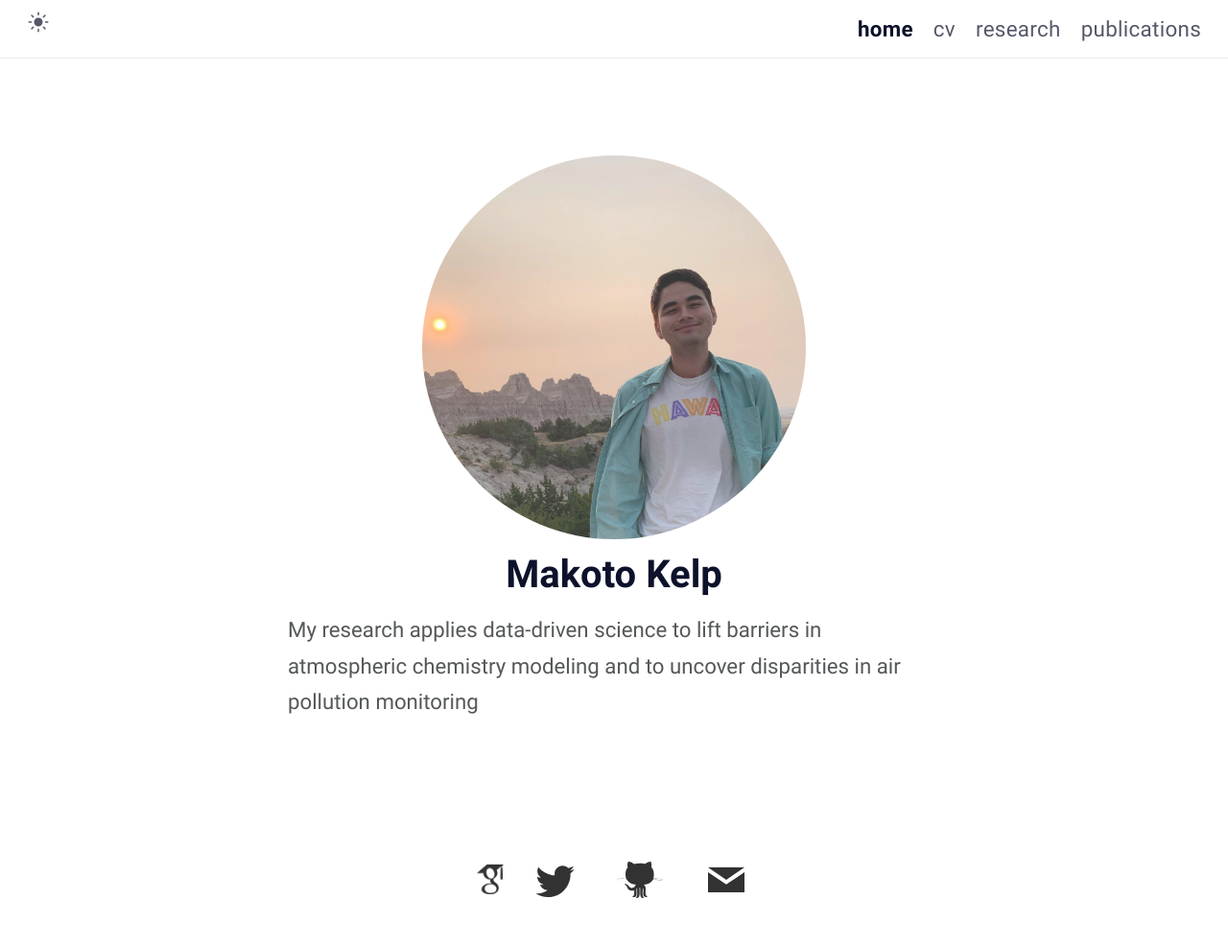
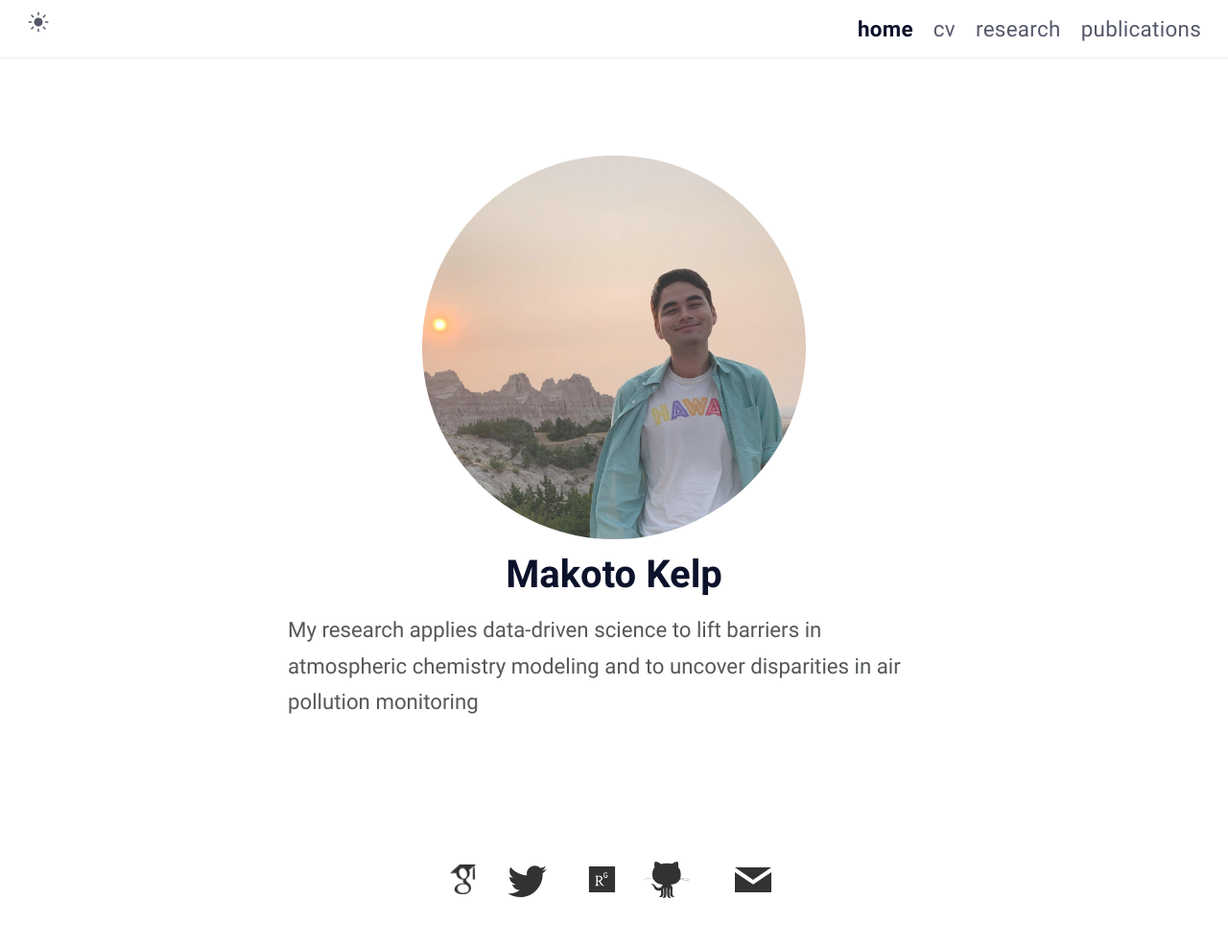
Before and after one commit to mkelp/mkelp.github.io, a Jekyll site: the page built from index.md, in a window 1280 px wide. Shown: the whole page at 96% size. Built offline with Jekyll 4.4.1, drawn with Linux system fonts in a browser that asks for light colours.

Commit message:
favicon test8

```diff
--- a/_includes/footer.html
+++ b/_includes/footer.html
@@ -10,8 +10,9 @@
   <a class="footer_item" href="https://twitter.com/SOA_mazing" target="_blank">
     <img src="assets/img/icon.twitter.svg" fallbacksrc="assets/img/icon.twitter.png" class="social-icon"></a>
 
-  <!-- <a class="footer_item" href="https://www.researchgate.net/profile/Makoto_Kelp" target="_blank">
-    <img src="assets/img/icon.researchgate.svg" fallbacksrc="assets/img/icon.researchgate.png" class="social-icon"></a> -->
+  <a class="footer_item" href="https://www.researchgate.net/profile/Makoto_Kelp" target="_blank">
+    <img src="assets/img/icon.researchgate.svg" fallbacksrc="assets/img/icon.researchgate.png" style =
+    "height: 31px; margin-left: 12px" class="social-icon"></a>
 
   <a class="footer_item" href="https://github.com/mkelp/" target="_blank">
     <img src="assets/img/icon.github.svg" fallbacksrc="assets/img/icon.github.png" class="social-icon"></a>
```
